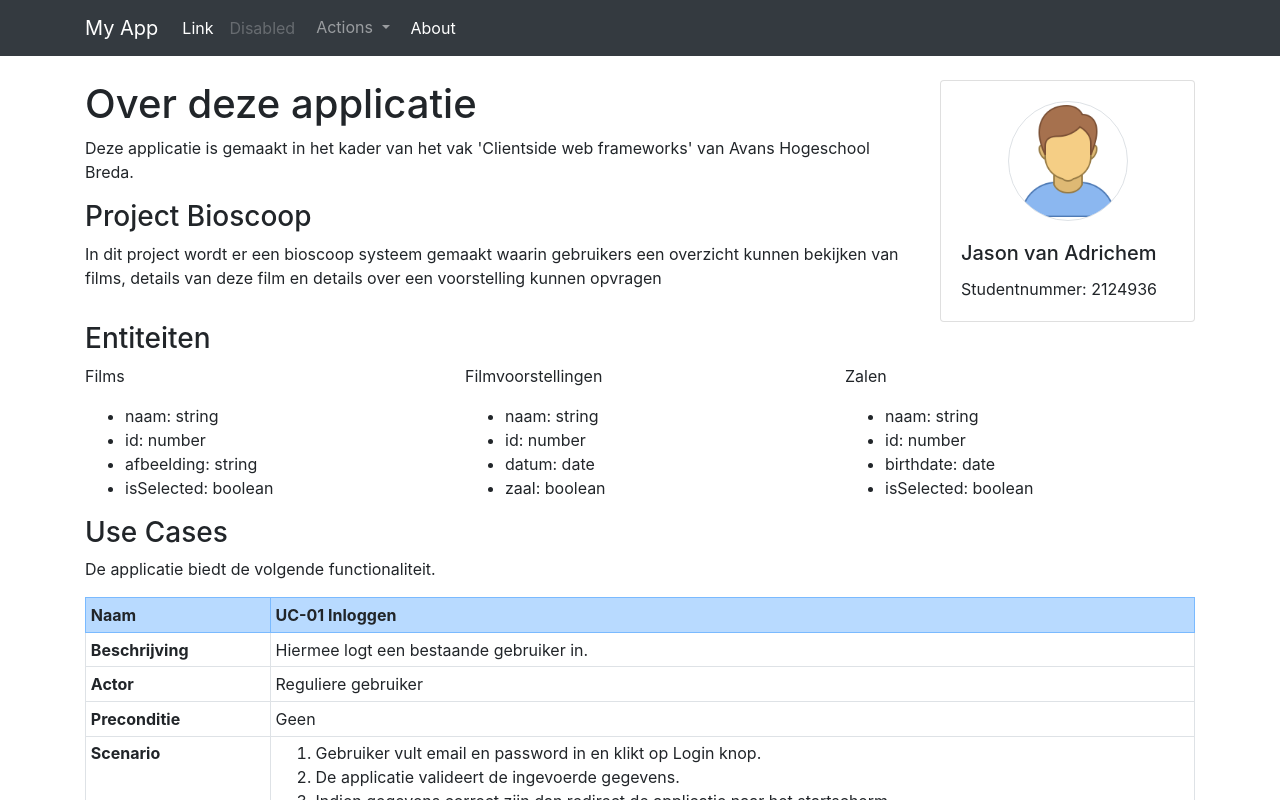
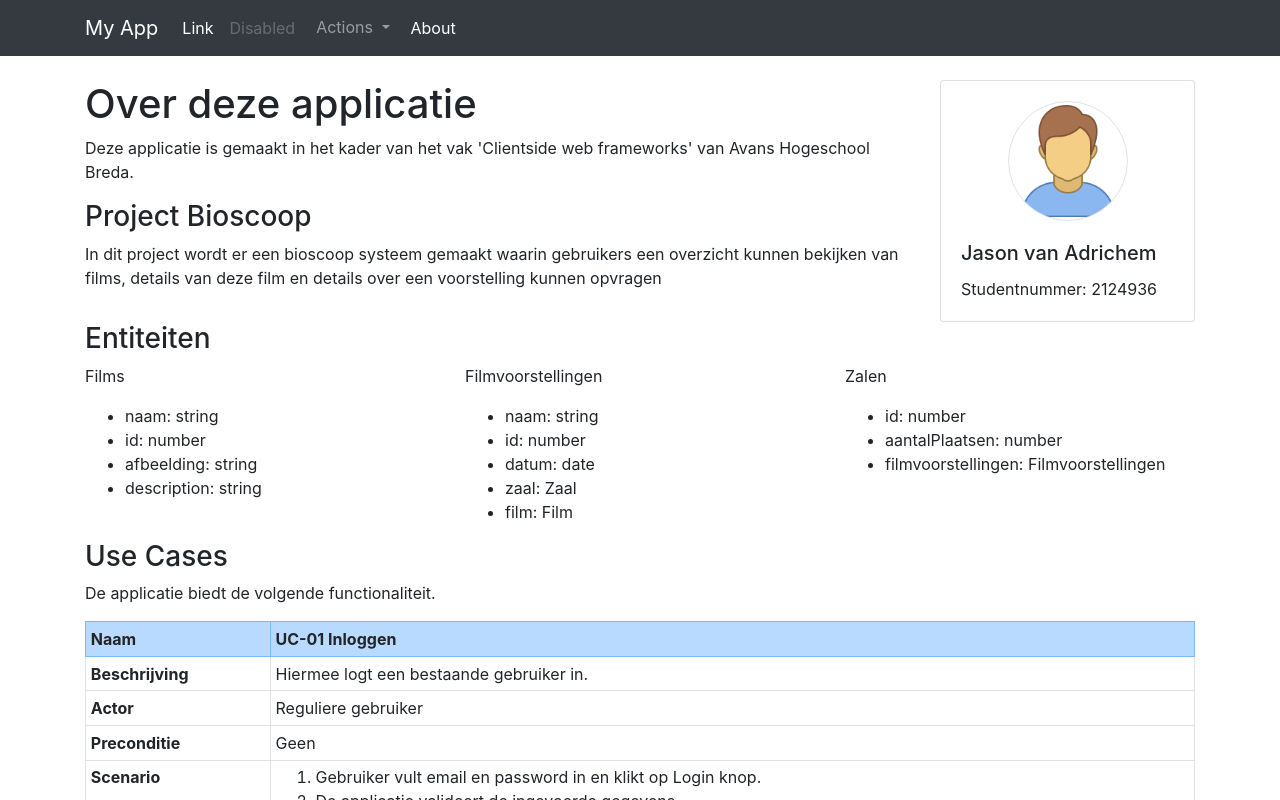
Before and after one commit to ItzJasonnn/angular-gitlab-heroku-master, an Angular app: page /about in a window 1280 px wide. Shown: the top 800 px of the page. Built offline with nearby package versions, Linux system fonts and the light colour scheme.

Commit message:
Update Entiteiten

```diff
--- a/src/app/about/usecases/usecases.component.html
+++ b/src/app/about/usecases/usecases.component.html
@@ -38,7 +38,7 @@
       <li>naam: string</li>
       <li>id: number</li>
       <li>afbeelding: string</li>
-      <li>isSelected: boolean</li>
+      <li>description: string</li>
     </ul>
   </div>
   <div class="col-sm-12 col-md-4">
@@ -47,16 +47,16 @@
       <li>naam: string</li>
       <li>id: number</li>
       <li>datum: date</li>
-      <li>zaal: boolean</li>
+      <li>zaal: Zaal</li>
+      <li>film: Film</li>
     </ul>
   </div>
   <div class="col-sm-12 col-md-4">
     <p>Zalen</p>
     <ul>
-      <li>naam: string</li>
       <li>id: number</li>
-      <li>birthdate: date</li>
-      <li>isSelected: boolean</li>
+      <li>aantalPlaatsen: number</li>
+      <li>filmvoorstellingen: Filmvoorstellingen</li>
     </ul>
   </div>
 </div>
```
